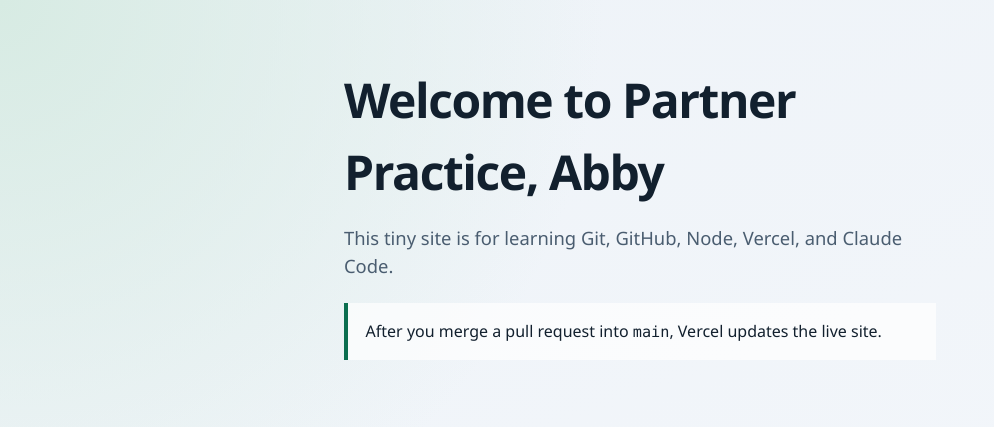
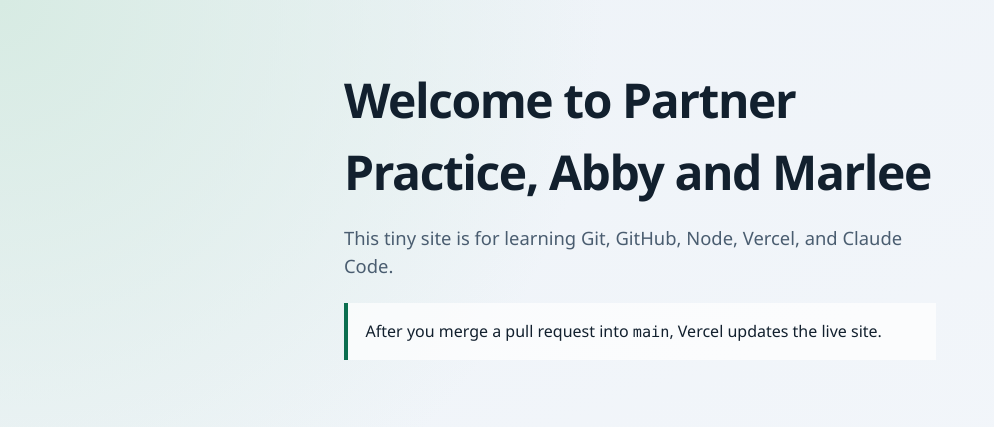
Before and after one commit to AjSchaff/partner-git-practice, a website built with Vite: page index.html in a window 1280 px wide. Shown: the whole page, without its empty margins (0-994 px from the left). Built offline with nearby package versions, Linux system fonts and the light colour scheme.

Commit message:
Update homepage headline with my name
Co-Authored-By: Claude Opus 5.5 <noreply@anthropic.com>

```diff
--- a/index.html
+++ b/index.html
@@ -9,7 +9,7 @@
   <body>
     <main class="page">
       <!-- Workshop: Claude Code should change this headline to include your first name -->
-      <h1 id="headline">Welcome to Partner Practice, Abby</h1>
+      <h1 id="headline">Welcome to Partner Practice, Abby and Marlee</h1>
       <p class="lede">
         This tiny site is for learning Git, GitHub, Node, Vercel, and Claude Code.
       </p>
```
